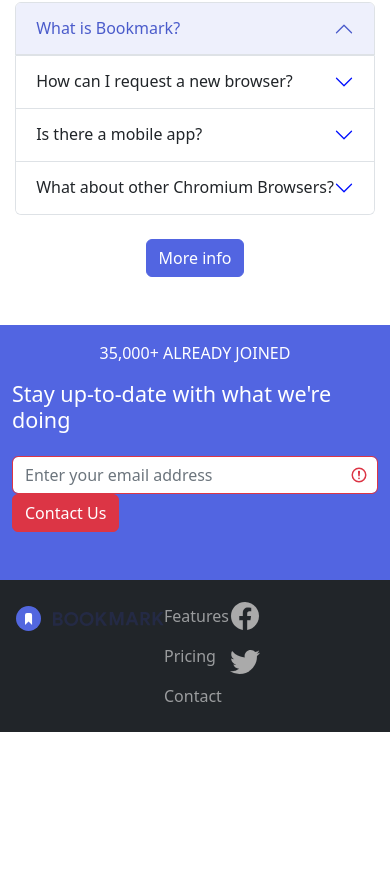
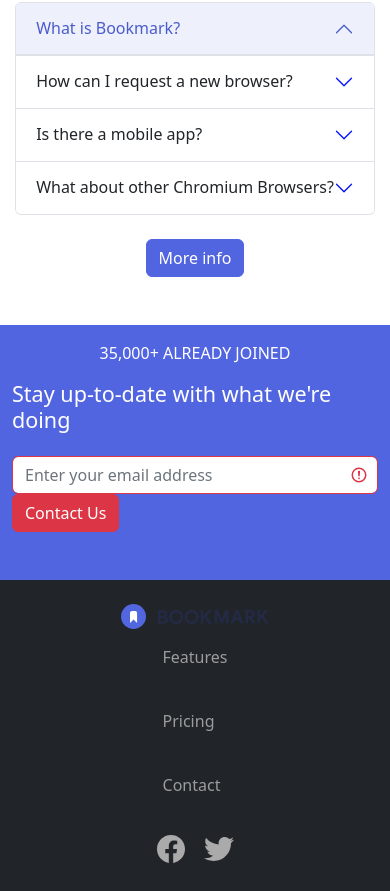
Before and after one commit to Ann-14/Sprint_02, a website: page index.html in a window 390 px wide. Shown: the part 3140-4031 px from the top of the page. Before the commit the page ends 3872 px from the top, so only its background shows below. Drawn offline with nearby package versions, Linux system fonts and the light colour scheme.

Commit message:
responsive footer. Finished level II

```diff
--- a/index.html
+++ b/index.html
@@ -367,7 +367,7 @@
                   required>
                 <div class="valid-feedback">Valid.</div>
             </div>
-            <div class="col-12 col-md-5 mb-5">
+            <div class="col-12 col-md-5 mb-5 justify-content-center">
               <button type="button" class="btn btn-danger">Contact Us</button>
             </div>
           </div>
@@ -375,13 +375,14 @@
       </div>
     </div>
     <nav class="navbar navbar-dark bg-dark p-3 ">
-      <div class="footer-wrapper d-flex col-lg-12 justify-content-lg-between ">
-        <div class="container-img mt-2 ms-lg-4">
+      <div
+        class="footer-wrapper d-flex flex-column justify-content-center  col-12 col-md-12 justify-content-md-between flex-md-row">
+        <div class="container-img d-flex flex-row flex-md-column mt-2 ms-lg-4 justify-content-center">
           <img src="./Imagenes/logo-bookmark.svg" alt="" />
         </div>
         <!-- Links -->
-        <div class="container-links">
-          <ul class="navbar-nav gap-lg-5 d-flex flex-lg-row flex-sm-column">
+        <div class="container-links d-flex flex-row justify-content-center">
+          <ul class="navbar-nav gap-4 d-flex flex-md-row flex-column mt-2">
             <li class="nav-item">
               <a class="nav-link" href="#">Features</a>
             </li>
@@ -395,8 +396,8 @@
             </li>
           </ul>
         </div>
-          <div class="right-links d-flex flex-lg-row me-lg-4 flex-sm-column">
-          <ul class="navbar-nav gap-lg-4 d-flex flex-lg-row flex-sm-column">
+        <div class="right-links d-flex flex-row me-md-4 justify-content-center ">
+          <ul class="navbar-nav gap-3 flex-row mt-sm-3">
             <li class="list-item">
               <ion-icon class="list-icon" name="logo-facebook"></ion-icon>
             </li>
@@ -405,16 +406,11 @@
             </li>
           </ul>
         </div>
-
       </div>
-
     </nav>
   </footer>
   <script type="module" src="https://unpkg.com/ionicons@5.5.2/dist/ionicons/ionicons.esm.js"></script>
   <script nomodule src="https://unpkg.com/ionicons@5.5.2/dist/ionicons/ionicons.js"></script>
-
   <script src="./node_modules/bootstrap/dist/js/bootstrap.min.js"></script>
-
 </body>
-
 </html>
```
